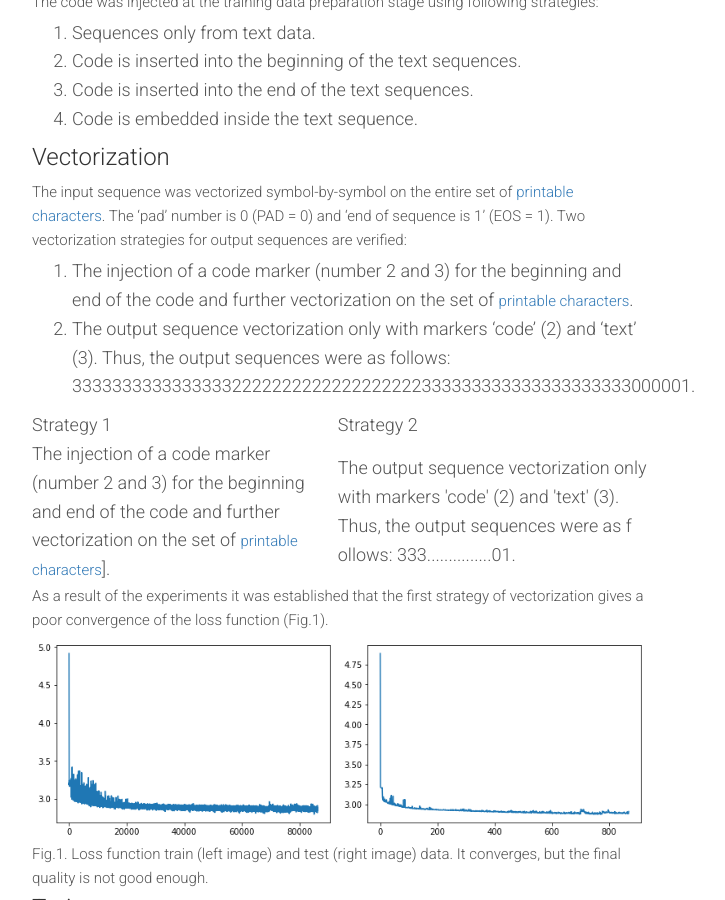
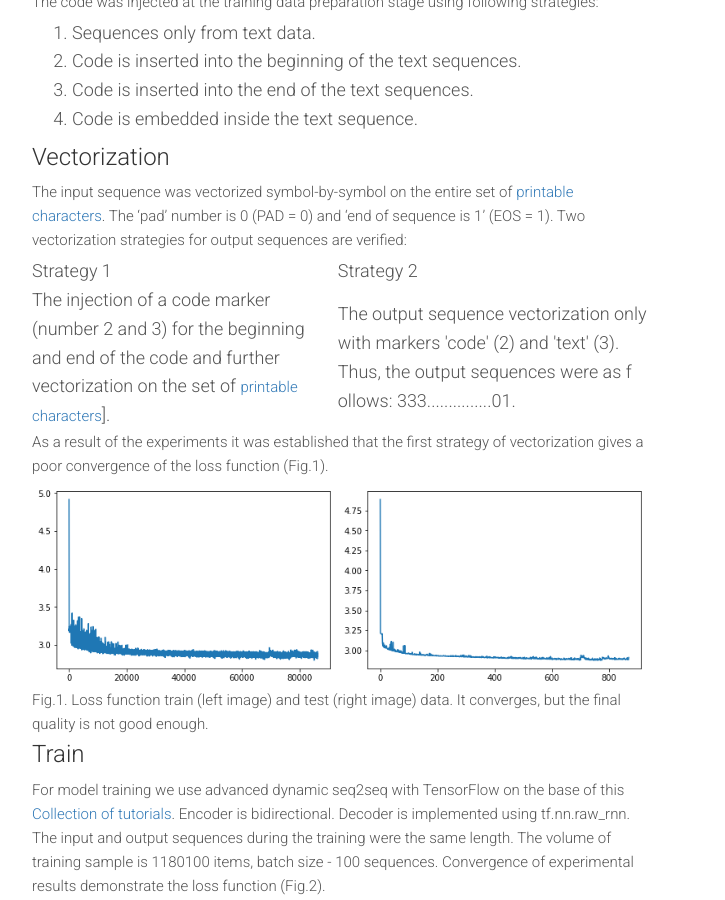
Before and after one commit to ai-labs/ai-labs.github.io, a Jekyll site: the page built from _posts/2018-07-20-NN-based-code-detector-in-raw-text.md, in a window 1280 px wide and 900 px high, scrolled down 975 px. Shown: the whole window, without its empty margins (138-863 px from the left). Built offline with Jekyll 4.4.1, drawn with Linux system fonts in a browser that asks for light colours.

Commit message:
Formatting.

```diff
--- a/_posts/2018-07-20-NN-based-code-detector-in-raw-text.md
+++ b/_posts/2018-07-20-NN-based-code-detector-in-raw-text.md
@@ -51,9 +51,6 @@ The code was injected at the training data preparation stage using following str
 ### Vectorization
 The input sequence was vectorized symbol-by-symbol on the entire set of [printable characters](https://docs.python.org/3/library/string.html). The 'pad' number is 0 (PAD = 0) and 'end of sequence is 1' (EOS = 1).
 Two vectorization strategies for output sequences are verified:
-
-1. The injection of a code marker (number 2 and 3) for the beginning and end of the code and further vectorization on the set of [printable characters](https://docs.python.org/3/library/string.html).
-2. The output sequence vectorization only with markers 'code' (2) and 'text' (3). Thus, the output sequences were as follows: 33333333333333332222222222222222222333333333333333333333000001.
 
 <table>
 <tr>
```
